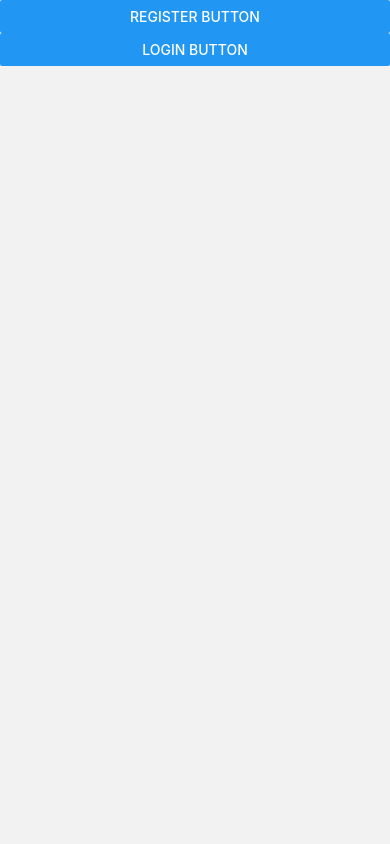
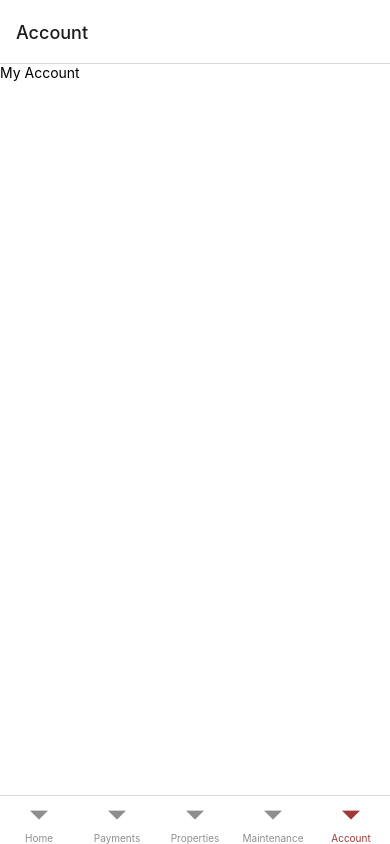
Before and after one commit to GovanDBT/BHC-App, a React Native app: screen /Account in a window 390 px wide. Built offline with nearby package versions, Linux system fonts and the light colour scheme.

Commit message:
add the tab navigation

```diff
--- a/App.js
+++ b/App.js
@@ -1,15 +1,14 @@
-import { StatusBar } from 'expo-status-bar';
-import { StyleSheet, Text, View } from 'react-native';
 import { NavigationContainer } from '@react-navigation/native';
+import 'react-native-gesture-handler';
 
-import AppText from './app/components/AppText';
-import Screen from './app/screens/Screen';
 import AuthNavigator from './app/navigation/AuthNavigator';
+import NavigationTheme from './app/navigation/NavigationTheme';
+import AppNavigator from './app/navigation/AppNavigator';
 
 export default function App() {
   return (
-    <NavigationContainer>
-      <AuthNavigator />
+    <NavigationContainer theme={NavigationTheme}>
+      <AppNavigator />
     </NavigationContainer>
   );
 }
--- /dev/null
+++ b/app/navigation/AppNavigator.js
@@ -0,0 +1,22 @@
+import React from 'react';
+import { createBottomTabNavigator } from '@react-navigation/bottom-tabs';
+
+import HomeScreen from '../screens/HomeScreen';
+import PaymentScreen from '../screens/PaymentScreen';
+import PropertiesScreen from '../screens/PropertiesScreen';
+import MaintenanceScreen from '../screens/MaintenanceScreen';
+import AccountScreen from '../screens/AccountScreen';
+
+const Tab = createBottomTabNavigator();
+
+const AppNavigator = () => (
+    <Tab.Navigator>
+        <Tab.Screen name="Home" component={HomeScreen} />
+        <Tab.Screen name="Payments" component={PaymentScreen} />
+        <Tab.Screen name="Properties" component={PropertiesScreen} />
+        <Tab.Screen name="Maintenance" component={MaintenanceScreen} />
+        <Tab.Screen name="Account" component={AccountScreen} />
+    </Tab.Navigator>
+)
+
+export default AppNavigator;
--- a/app/navigation/AuthNavigator.js
+++ b/app/navigation/AuthNavigator.js
@@ -1,12 +1,12 @@
 import React from 'react';
-import { createNativeStackNavigator } from "@react-navigation/native-stack";
+import { createStackNavigator } from "@react-navigation/stack";
 
 import WelcomeScreen from '../screens/WelcomeScreen';
 import LoginScreen from '../screens/LoginScreen';
 import RegisterScreen from '../screens/RegisterScreen';
 import ForgotPasswordScreen from '../screens/ForgotPasswordScreen';
 
-const Stack = createNativeStackNavigator();
+const Stack = createStackNavigator();
 
 const AuthNavigator = () => (
     <Stack.Navigator>
--- /dev/null
+++ b/app/navigation/NavigationTheme.js
@@ -0,0 +1,11 @@
+import { DefaultTheme } from "@react-navigation/native";
+import colors from "../config/colors";
+
+export default {
+    ...DefaultTheme,
+    colors: {
+        ...DefaultTheme.colors,
+        primary: colors.primary,
+        background: colors.white,
+    }
+}
--- /dev/null
+++ b/app/screens/AccountScreen.js
@@ -0,0 +1,12 @@
+import React from 'react';
+import { Text } from 'react-native';
+
+function AccountScreen(props) {
+    return (
+
+            <Text>My Account</Text>
+
+    );
+}
+
+export default AccountScreen;
--- /dev/null
+++ b/app/screens/HomeScreen.js
@@ -0,0 +1,12 @@
+import React from 'react';
+import { Text } from 'react-native';
+
+function HomeScreen(props) {
+    return (
+
+            <Text>Home</Text>
+
+    );
+}
+
+export default HomeScreen;
--- /dev/null
+++ b/app/screens/MaintenanceScreen.js
@@ -0,0 +1,12 @@
+import React from 'react';
+import { Text } from 'react-native';
+
+function MaintenanceScreen(props) {
+    return (
+
+            <Text>Maintenance</Text>
+
+    );
+}
+
+export default MaintenanceScreen;
--- /dev/null
+++ b/app/screens/PaymentScreen.js
@@ -0,0 +1,12 @@
+import React from 'react';
+import { Text } from 'react-native';
+
+function PaymentScreen(props) {
+    return (
+
+            <Text>Payments</Text>
+
+    );
+}
+
+export default PaymentScreen;
--- /dev/null
+++ b/app/screens/PropertiesScreen.js
@@ -0,0 +1,12 @@
+import React from 'react';
+import { Text } from 'react-native';
+
+function PropertiesScreen(props) {
+    return (
+
+            <Text>Properties Listing</Text>
+
+    );
+}
+
+export default PropertiesScreen;
--- a/package.json
+++ b/package.json
@@ -14,6 +14,7 @@
     "@react-navigation/bottom-tabs": "^6.5.20",
     "@react-navigation/native": "^6.1.17",
     "@react-navigation/native-stack": "^6.9.26",
+    "@react-navigation/stack": "^6.3.29",
     "expo": "~51.0.14",
     "expo-constants": "^16.0.2",
     "expo-status-bar": "~1.12.1",
@@ -22,7 +23,8 @@
     "react-native": "0.74.2",
     "react-native-safe-area-context": "4.10.1",
     "react-native-screens": "3.31.1",
-    "react-native-web": "~0.19.10"
+    "react-native-web": "~0.19.10",
+    "react-native-gesture-handler": "~2.16.1"
   },
   "devDependencies": {
     "@babel/core": "^7.20.0"
```
Also changed, not shown: 1 other file (tests, documents, lock files or other folders).
